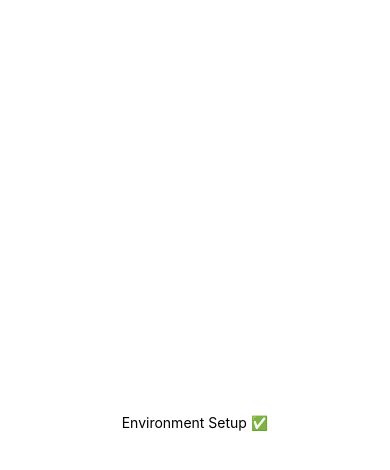
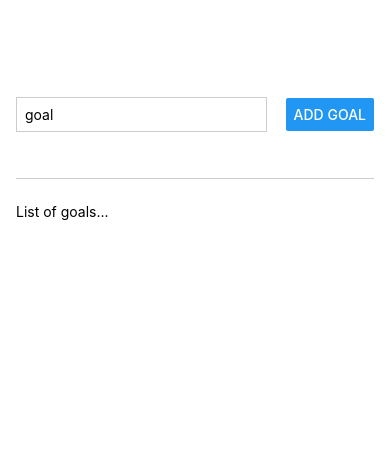
Before and after one commit to mightymoll/RNCourse, a React Native app: screen / in a window 390 px wide. Shown: the top 470 px of the page. Built offline with nearby package versions, Linux system fonts and the light colour scheme.

Commit message:
goal input
- beginning container styling & layout
- text input and button elements
- placeholder view for list of goals

```diff
--- a/App.js
+++ b/App.js
@@ -1,20 +1,42 @@
-import { StatusBar } from 'expo-status-bar';
-import { StyleSheet, Text, View } from 'react-native';
+import { StyleSheet, Text, View, Button, TextInput } from 'react-native';
 
 export default function App() {
   return (
-    <View style={styles.container}>
-      <Text>Environment Setup ✅</Text>
-      <StatusBar style="auto" />
+    <View style={styles.appContainer}>
+      <View style={styles.inputContainer}>
+        <TextInput style={styles.textInput} placeholder='goal' />
+        <Button title='add goal' />
+      </View>
+      <View style={styles.goalsContainer}>
+        <Text>List of goals...</Text>
+      </View>
     </View>
   );
 }
 
 const styles = StyleSheet.create({
-  container: {
+  appContainer: {
     flex: 1,
-    backgroundColor: '#fff',
+    paddingTop: 50,
+    paddingHorizontal: 16,
+  },
+  inputContainer: {
+    flex: 1,
+    flexDirection: 'row',
+    justifyContent: 'space-between',
     alignItems: 'center',
-    justifyContent: 'center',
+    marginBottom: 24,
+    borderBottomWidth: 1,
+    borderBottomColor: '#cccccc',
+  },
+  textInput: {
+    borderWidth: 1,
+    borderColor: '#cccccc',
+    width: '70%',
+    marginRight: 8,
+    padding: 8,
+  },
+  goalsContainer: {
+    flex: 5,
   },
 });
```
